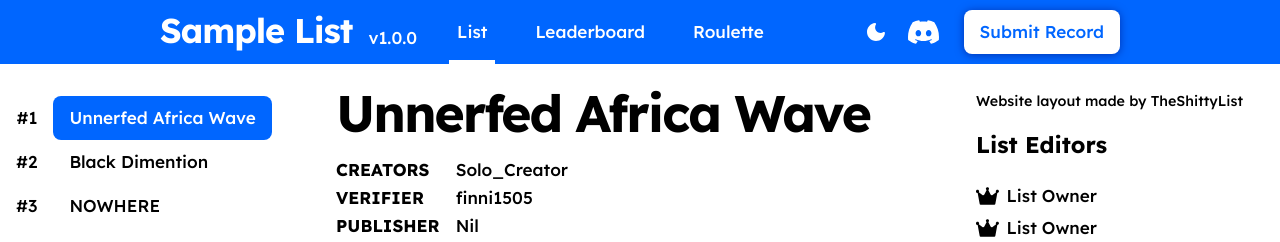
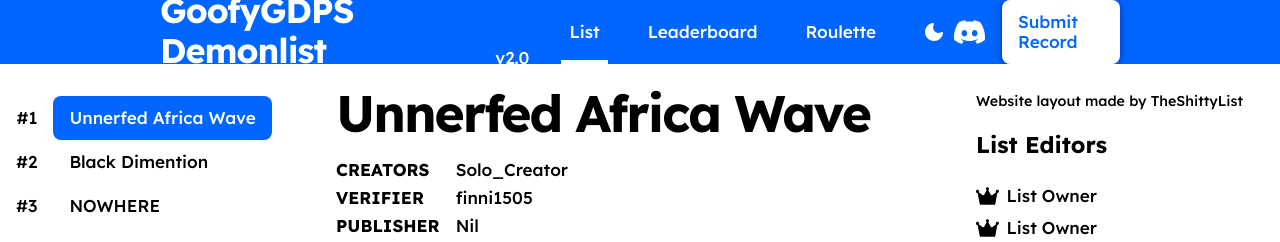
Before and after one commit to GOOFYGDPS-CHALLENGE-LIST/GoofyGDPSDemonList, a plain HTML site: page index.html in a window 1280 px wide. Shown: the top 242 px of the page. Drawn offline with nearby package versions, Linux system fonts and the light colour scheme.

Commit message:
Update index.html

```diff
--- a/index.html
+++ b/index.html
@@ -3,7 +3,7 @@
     <head>
         <meta charset="UTF-8" />
         <meta name="viewport" content="width=1024" />
-        <title>Your List Name</title>
+        <title>Goofy GDPS DemonList</title>
 
         <!-- Replace your server icon by uploading an image file named "list_icon.png"-->
         <link rel="icon" href="/list_icon.png" />
@@ -37,8 +37,8 @@
     <body id="app">
         <header :class="{ dark: store.dark }">
             <div class="logo">
-                <h2>Sample List</h2>
-                <p>v1.0.0</p>
+                <h2>GoofyGDPS Demonlist</h2>
+                <p>v2.0</p>
             </div>
             <nav class="nav">
                 <router-link class="nav__tab" to="/">
```
